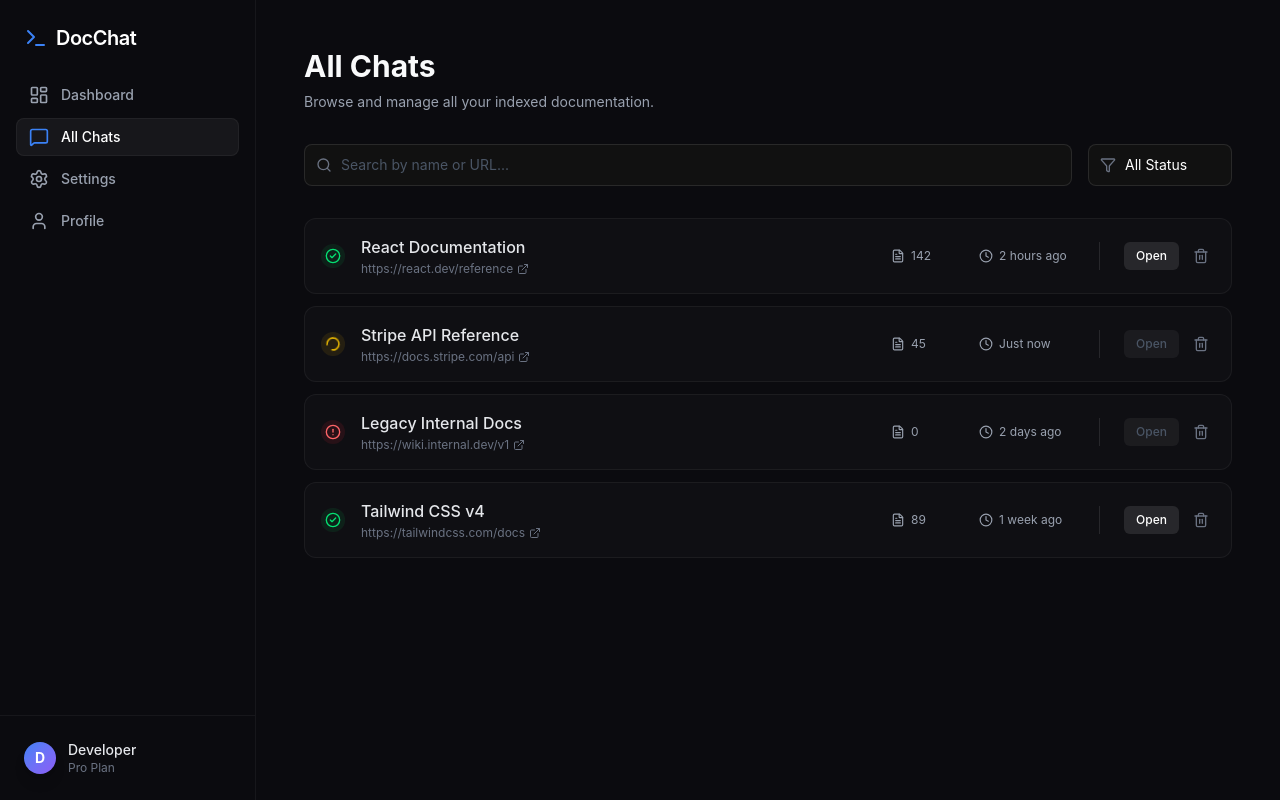
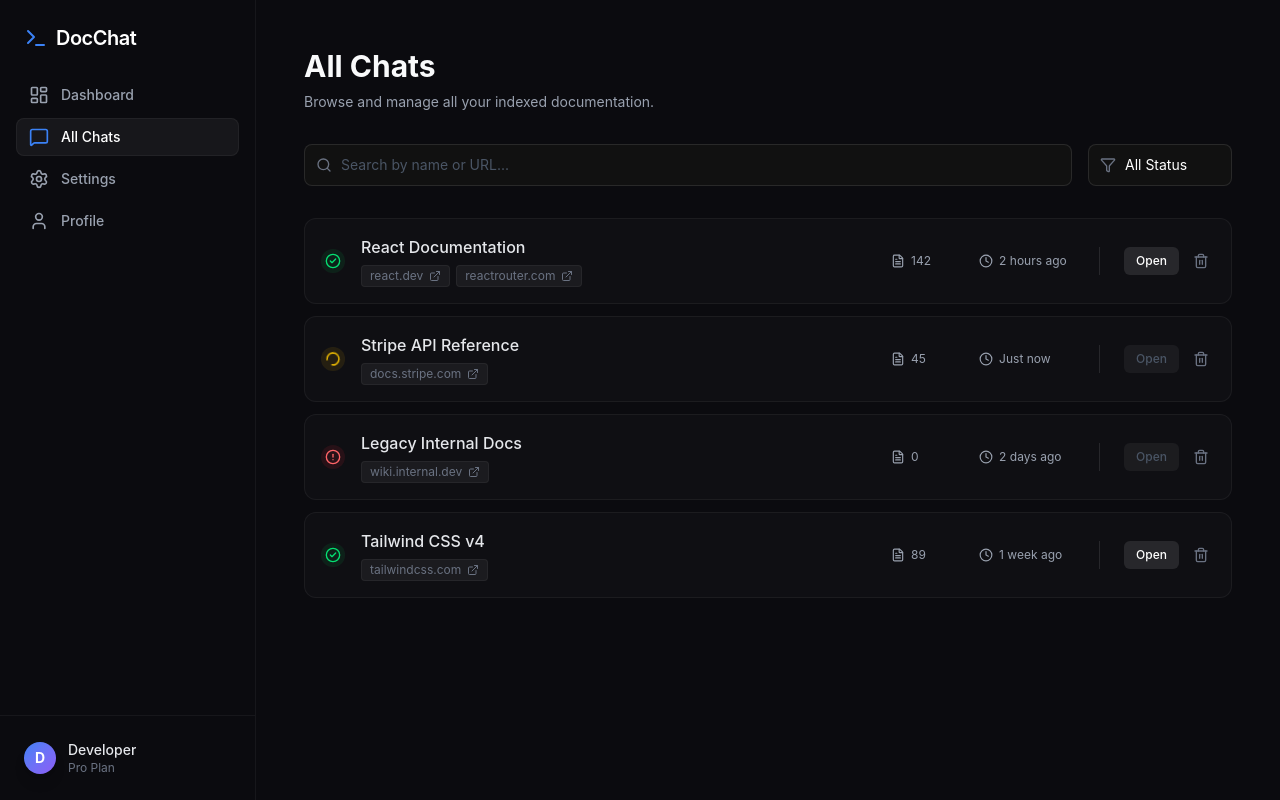
Before and after one commit to avishek0769/DocChat, a React (Vite) app: page /chats in a window 1280 px wide. Built offline with nearby package versions, Linux system fonts and the light colour scheme.

Commit message:
Update some more data into the dashboard, Fix all chats - open button

```diff
--- a/src/pages/AllChats.tsx
+++ b/src/pages/AllChats.tsx
@@ -1,4 +1,5 @@
 import { useState } from "react";
+import { useNavigate } from "react-router-dom";
 import {
     Search,
     Filter,
@@ -18,7 +19,7 @@
     {
         id: "1",
         title: "React Documentation",
-        url: "https://react.dev/reference",
+        urls: ["https://react.dev/reference", "https://reactrouter.com/en/main"],
         status: "ready",
         pages: 142,
         size: "1.2 MB",
@@ -27,7 +28,7 @@
     {
         id: "2",
         title: "Stripe API Reference",
-        url: "https://docs.stripe.com/api",
+        urls: ["https://docs.stripe.com/api"],
         status: "processing",
         pages: 45,
         size: "...",
@@ -36,7 +37,7 @@
     {
         id: "3",
         title: "Legacy Internal Docs",
-        url: "https://wiki.internal.dev/v1",
+        urls: ["https://wiki.internal.dev/v1"],
         status: "failed",
         pages: 0,
         size: "0 B",
@@ -45,7 +46,7 @@
     {
         id: "4",
         title: "Tailwind CSS v4",
-        url: "https://tailwindcss.com/docs",
+        urls: ["https://tailwindcss.com/docs"],
         status: "ready",
         pages: 89,
         size: "840 KB",
@@ -54,13 +55,14 @@
 ];
 
 const AllChats = () => {
+    const navigate = useNavigate();
     const [search, setSearch] = useState("");
     const [filter, setFilter] = useState("all");
 
     const filteredChats = MOCK_CHATS.filter((chat) => {
         const matchesSearch =
             chat.title.toLowerCase().includes(search.toLowerCase()) ||
-            chat.url.toLowerCase().includes(search.toLowerCase());
+            chat.urls.some(u => u.toLowerCase().includes(search.toLowerCase()));
         const matchesFilter = filter === "all" || chat.status === filter;
         return matchesSearch && matchesFilter;
     });
@@ -151,15 +153,20 @@
                                             <h3 className="font-medium text-gray-200 truncate">
                                                 {chat.title}
                                             </h3>
-                                            <a
-                                                href={chat.url}
-                                                target="_blank"
-                                                rel="noreferrer"
-                                                className="text-xs text-gray-500 hover:text-accent-blue flex items-center gap-1 mt-0.5 truncate transition-colors"
-                                            >
-                                                {chat.url}{" "}
-                                                <ExternalLink className="w-3 h-3" />
-                                            </a>
+                                            <div className="flex flex-wrap gap-1.5 mt-1.5">
+                                                {chat.urls.map((u, i) => (
+                                                    <a
+                                                        key={i}
+                                                        href={u}
+                                                        target="_blank"
+                                                        rel="noreferrer"
+                                                        className="text-xs text-gray-500 hover:text-accent-blue flex items-center gap-1.5 bg-white/5 hover:bg-white/10 border border-white/5 hover:border-white/10 px-2 py-0.5 rounded transition-all truncate max-w-[150px]"
+                                                        title={u}
+                                                    >
+                                                        {(() => { try { return new URL(u).hostname; } catch { return u; } })()} <ExternalLink className="w-3 h-3 shrink-0" />
+                                                    </a>
+                                                ))}
+                                            </div>
                                         </div>
                                     </div>
 
@@ -177,6 +184,7 @@
 
                                         <div className="flex items-center gap-2 border-l border-white/10 pl-6">
                                             <button
+                                                onClick={() => navigate(`/chat/${chat.id}`)}
                                                 className={`px-3 py-1.5 rounded-md text-xs font-medium transition-colors ${
                                                     chat.status === "ready"
                                                         ? "bg-white/10 hover:bg-white/15 text-white"
--- a/src/pages/ChatPage.tsx
+++ b/src/pages/ChatPage.tsx
@@ -18,6 +18,7 @@
     X,
     Plus,
     Loader2,
+    Database,
     Link as LinkIcon,
 } from "lucide-react";
 import clsx from "clsx";
@@ -25,9 +26,10 @@
 import "highlight.js/styles/atom-one-dark.css";
 
 const MOCK_DOCS = {
-    title: "React Documentation",
+    title: "React Docs Assist",
     url: "https://react.dev/reference",
     pages: 142,
+    size: "1.2 MB",
     lastUpdated: "2 hours ago",
     status: "ready",
     tree: [
@@ -289,6 +291,15 @@
                                             {MOCK_DOCS.lastUpdated}
                                         </div>
                                     </div>
+                                    <div className="col-span-2 bg-white/5 border border-white/10 rounded-lg p-3 flex items-center justify-between">
+                                        <div className="text-sm text-gray-500 flex items-center gap-1">
+                                            <Database className="w-3 h-3 text-accent-blue" />
+                                            Data Processed
+                                        </div>
+                                        <div className="font-medium text-sm text-gray-200 bg-white/5 px-2 py-0.5 rounded border border-white/5 font-mono">
+                                            {MOCK_DOCS.size}
+                                        </div>
+                                    </div>
                                 </div>
                                 <button
                                     onClick={() => setIsIndexedModalOpen(true)}
@@ -412,7 +423,7 @@
                             </button>
                             <div>
                                 <h1 className="text-lg font-semibold text-white flex items-center gap-2">
-                                    Chat with {MOCK_DOCS.title}
+                                    {MOCK_DOCS.title}
                                 </h1>
                             </div>
                         </div>
--- a/src/pages/Dashboard.tsx
+++ b/src/pages/Dashboard.tsx
@@ -22,7 +22,7 @@
 interface Chat {
     id: string;
     title: string;
-    url: string;
+    urls: string[];
     status: string;
     pages: number;
     totalPages: number;
@@ -43,7 +43,7 @@
     {
         id: "1",
         title: "React Documentation",
-        url: "https://react.dev/reference",
+        urls: ["https://react.dev/reference", "https://reactrouter.com/en/main"],
         status: "ready",
         pages: 142,
         totalPages: 142,
@@ -53,7 +53,7 @@
     {
         id: "2",
         title: "Stripe API Reference",
-        url: "https://docs.stripe.com/api",
+        urls: ["https://docs.stripe.com/api"],
         status: "processing",
         pages: 45,
         totalPages: 128,
@@ -63,7 +63,7 @@
     {
         id: "3",
         title: "Legacy Internal Docs",
-        url: "https://wiki.internal.dev/v1",
+        urls: ["https://wiki.internal.dev/v1"],
         status: "failed",
         pages: 0,
         totalPages: 0,
@@ -186,7 +186,7 @@
                         return "New Documentation";
                     }
                 })(),
-            url: chatUrl,
+            urls: [chatUrl],
             status: "processing",
             pages: 0,
             totalPages: randomTotalPages,
@@ -423,14 +423,20 @@
                                                     >
                                                         {chat.title}
                                                     </h3>
-                                                    <a
-                                                        href={chat.url}
-                                                        target="_blank"
-                                                        rel="noreferrer"
-                                                        className="text-xs text-gray-500 hover:text-accent-blue truncate block mt-1 transition-colors"
-                                                    >
-                                                        {chat.url}
-                                                    </a>
+                                                    <div className="flex flex-wrap gap-1.5 mt-2">
+                                                        {chat.urls.map((u, i) => (
+                                                            <a
+                                                                key={i}
+                                                                href={u}
+                                                                target="_blank"
+                                                                rel="noreferrer"
+                                                                className="text-xs text-gray-500 hover:text-accent-blue bg-white/5 hover:bg-white/10 border border-white/5 hover:border-white/10 px-2 py-0.5 rounded transition-all truncate max-w-[150px]"
+                                                                title={u}
+                                                            >
+                                                                {(() => { try { return new URL(u).hostname; } catch { return u; } })()}
+                                                            </a>
+                                                        ))}
+                                                    </div>
                                                 </div>
                                                 <div className="shrink-0">
                                                     {getStatusBadge(
```
